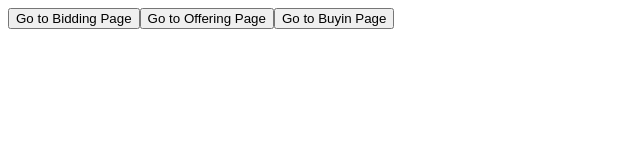
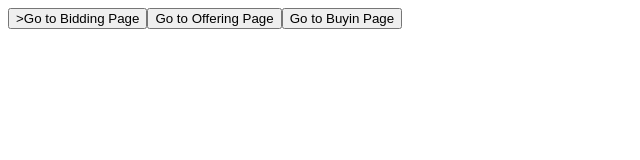
Before and after one commit to fckiko/bids-n-buys, an Angular app: page / in a window 1280 px wide. Shown: the top 160 px of the page, without its empty margins (0-640 px from the left). Built offline with nearby package versions, Linux system fonts and the light colour scheme.

Commit message:
adding gtag and event tag

```diff
--- a/src/app/app.component.html
+++ b/src/app/app.component.html
@@ -1,5 +1,6 @@
 <router-outlet></router-outlet>
 
-<button routerLink="/bidding-page">Go to Bidding Page</button>
+<button routerLink="/bidding-page" onclick = "gtag('event', 'sign_in', {        'method': 'reference',        'content_type': 'website',        'content_id': 'default'    }); return false;"
+> >Go to Bidding Page</button>
 <button routerLink="/offering-page">Go to Offering Page</button>
 <button routerLink="/buying-page">Go to Buyin Page</button>
--- a/src/index.html
+++ b/src/index.html
@@ -13,6 +13,16 @@
   <base href="/">
   <meta name="viewport" content="width=device-width, initial-scale=1">
   <link rel="icon" type="image/x-icon" href="favicon.ico">
+  <!-- Google tag (gtag.js) -->
+  <script async src="https://www.googletagmanager.com/gtag/js?id=G-P5JQ7HDC18"></script>
+  <script>
+    window.dataLayer = window.dataLayer || [];
+    function gtag(){dataLayer.push(arguments);}
+    gtag('js', new Date());
+
+    gtag('config', 'G-P5JQ7HDC18');
+  </script>
+
 </head>
 <body>
   <app-root></app-root>
```
